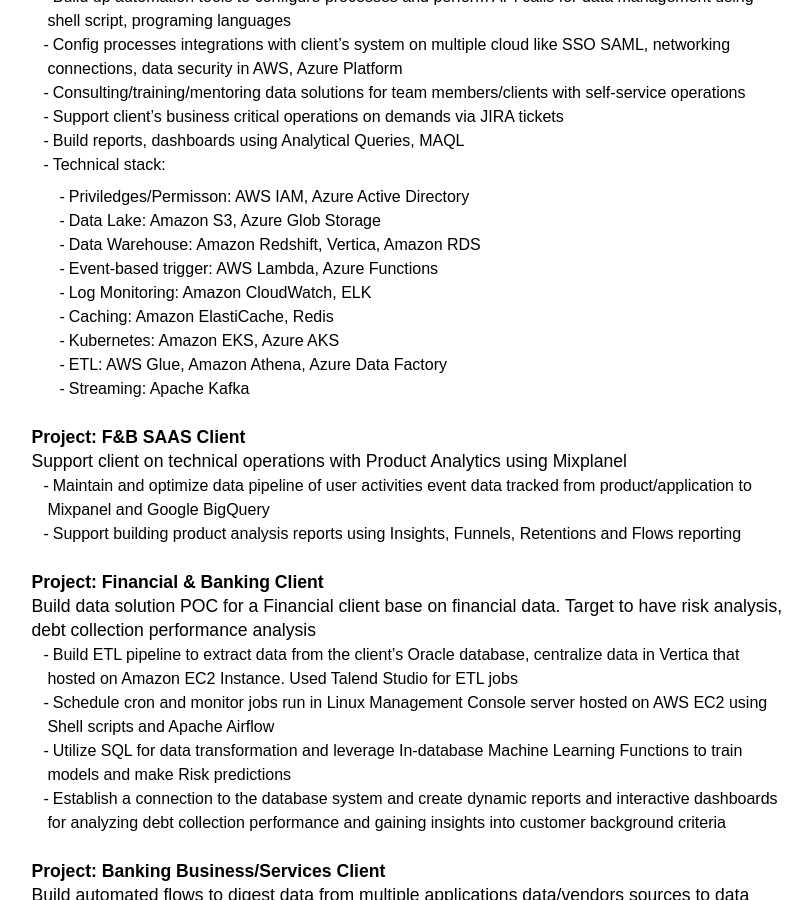
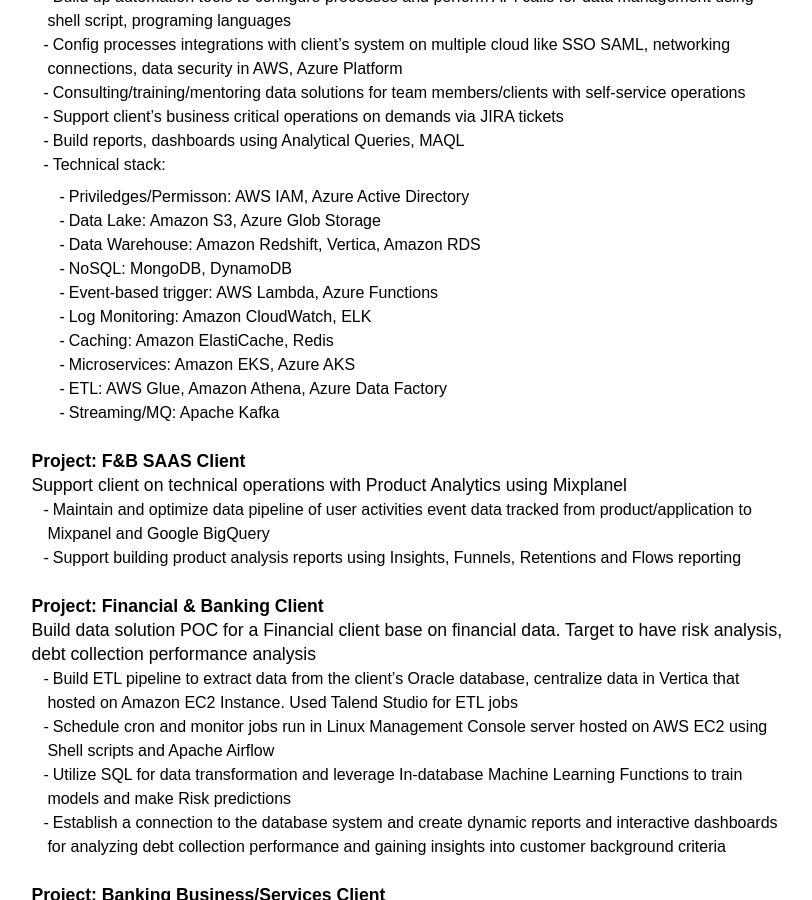
Before and after one commit to tuannnh/cv, a Jekyll site: the page built from index.md, in a window 1280 px wide and 900 px high, scrolled down 2154 px. Shown: the whole window, without its empty margins (427-1239 px from the left). Built offline with Jekyll 4.4.1, drawn with Linux system fonts in a browser that asks for light colours; nearby versions of some CDN libraries; some web fonts are replaced; a style sheet for code colours, icons or effects is not loaded.

Commit message:
Update index.md

```diff
--- a/index.md
+++ b/index.md
@@ -118,12 +118,13 @@ Design and build data solutions for GoodData's clients in various industries suc
     * Priviledges/Permisson: AWS IAM, Azure Active Directory
     * Data Lake: Amazon S3, Azure Glob Storage
     * Data Warehouse: Amazon Redshift, Vertica, Amazon RDS
+    * NoSQL: MongoDB, DynamoDB
     * Event-based trigger: AWS Lambda, Azure Functions
     * Log Monitoring: Amazon CloudWatch, ELK
     * Caching: Amazon ElastiCache, Redis
-    * Kubernetes: Amazon EKS, Azure AKS
+    * Microservices: Amazon EKS, Azure AKS
     * ETL: AWS Glue, Amazon Athena, Azure Data Factory
-    * Streaming: Apache Kafka
+    * Streaming/MQ: Apache Kafka
 
 
 **Project: F&B SAAS Client**
```
